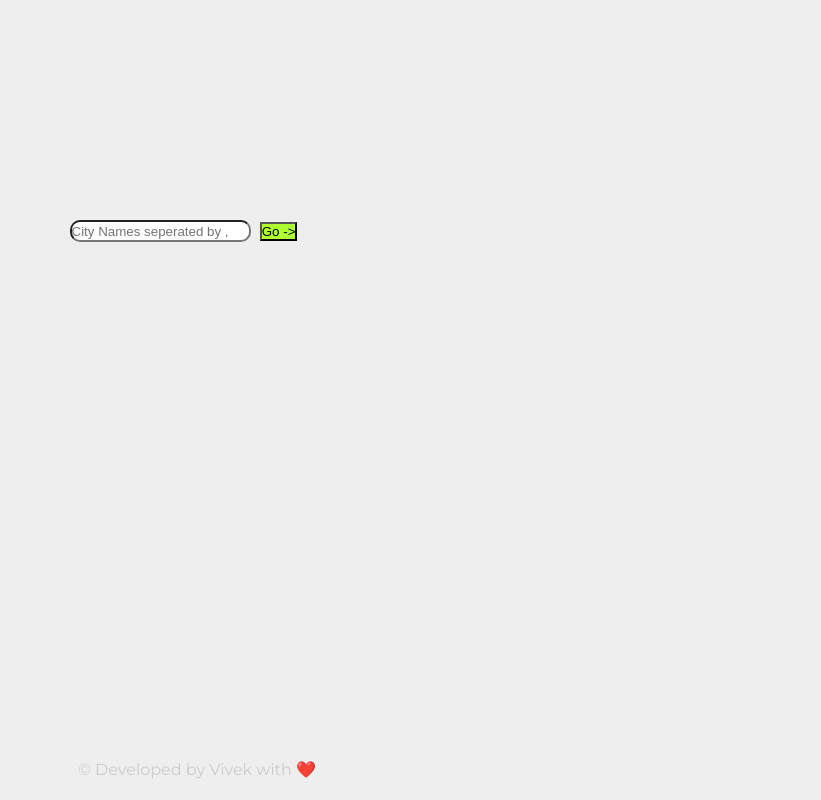
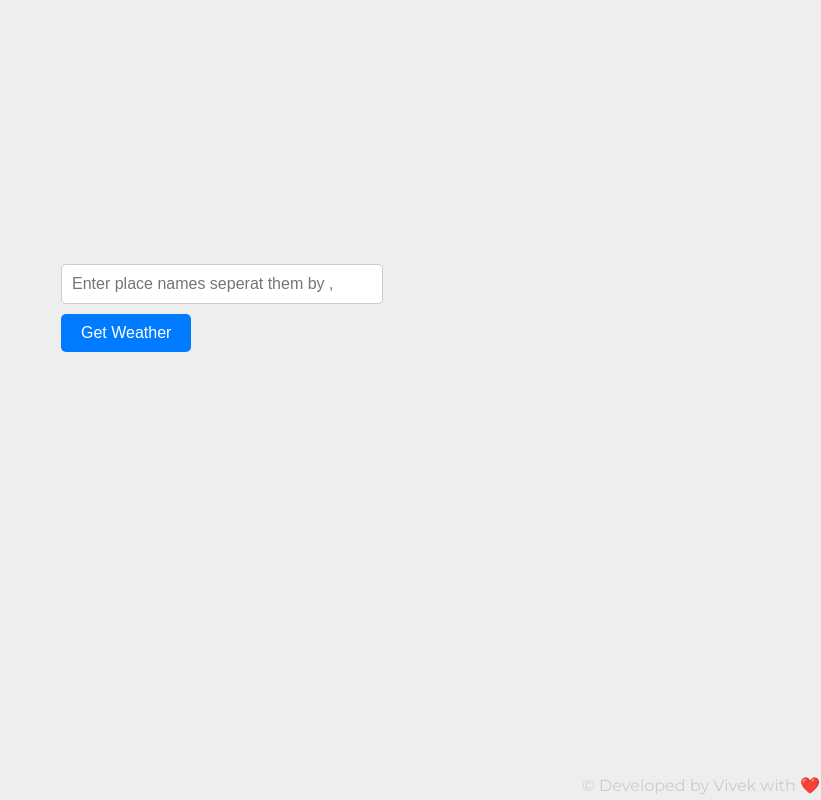
Before and after one commit to vivektripaathi/weather_forcast, a Node server app: page / in a window 1280 px wide; the page is wider, and only the part inside the window is pictured. Shown: that part, without its empty margins (459-1280 px from the left). Run offline with Node 20, Linux system fonts and the light colour scheme; some web fonts are replaced.

Commit message:
Added desing finish

```diff
--- a/app.js
+++ b/app.js
@@ -29,7 +29,6 @@ app.post('/', async (req, res)=>{
     const  input   = req.body.input
     const city_names = input.split(', ')
     cities['cities'] = city_names
-    console.log(cities);
     const response = await axios({
         method: 'post',
         url: `http://localhost:${PORT}${apiEndpoint}/getWeather`,
--- a/public/css/style.css
+++ b/public/css/style.css
@@ -1,29 +1,35 @@
-* {
-    padding: 0;
-    margin: 0;
-    box-sizing: border-box;
-}
-
 html {
     font-family: "Montserrat", sans-serif;
 }
 
 body {
     background: #eee;
-    padding: 0 16px;
+    padding: 20% 40%;
 }
 
-
-input{
-    margin: 20px 5px;
-    height: 22px;
-    border-radius: 10px;
+input[type="text"] {
+    width: 300px;
+    padding: 10px;
+    font-size: 16px;
+    border: 1px solid #ccc;
+    border-radius: 5px;
 }
 
-button{
-    color: black;
-    background: greenyellow;
+input[type="submit"] {
+    margin-top: 10px;
+    padding: 10px 20px;
+    font-size: 16px;
+    background-color: #007bff;
+    color: #fff;
+    border: none;
+    border-radius: 5px;
+    cursor: pointer;
 }
+
+input[type="submit"]:hover {
+    background-color: #0056b3;
+}
+
 footer {
     position: absolute;
     text-align: center;
--- a/views/home.ejs
+++ b/views/home.ejs
@@ -1,11 +1,8 @@
 <%- include('partials/header.ejs'); -%>
 
-    <div style="width: 100%;  margin: 200px auto; text-align: center;">
+<form action="/" method="post">
+    <input type="text" placeholder="Enter place names seperat them by ," name = input>
+    <input type="submit" value="Get Weather">
+</form>
 
-        <form action="/" method="post">
-            <input type="text" name="input" placeholder="City Names seperated by ,">
-            <button type="submit" class="element button" > Go ->  </button>
-        </form>
-    </div>
-
-    <%- include('partials/footer.ejs'); -%>
+<%- include('partials/footer.ejs'); -%>
```
